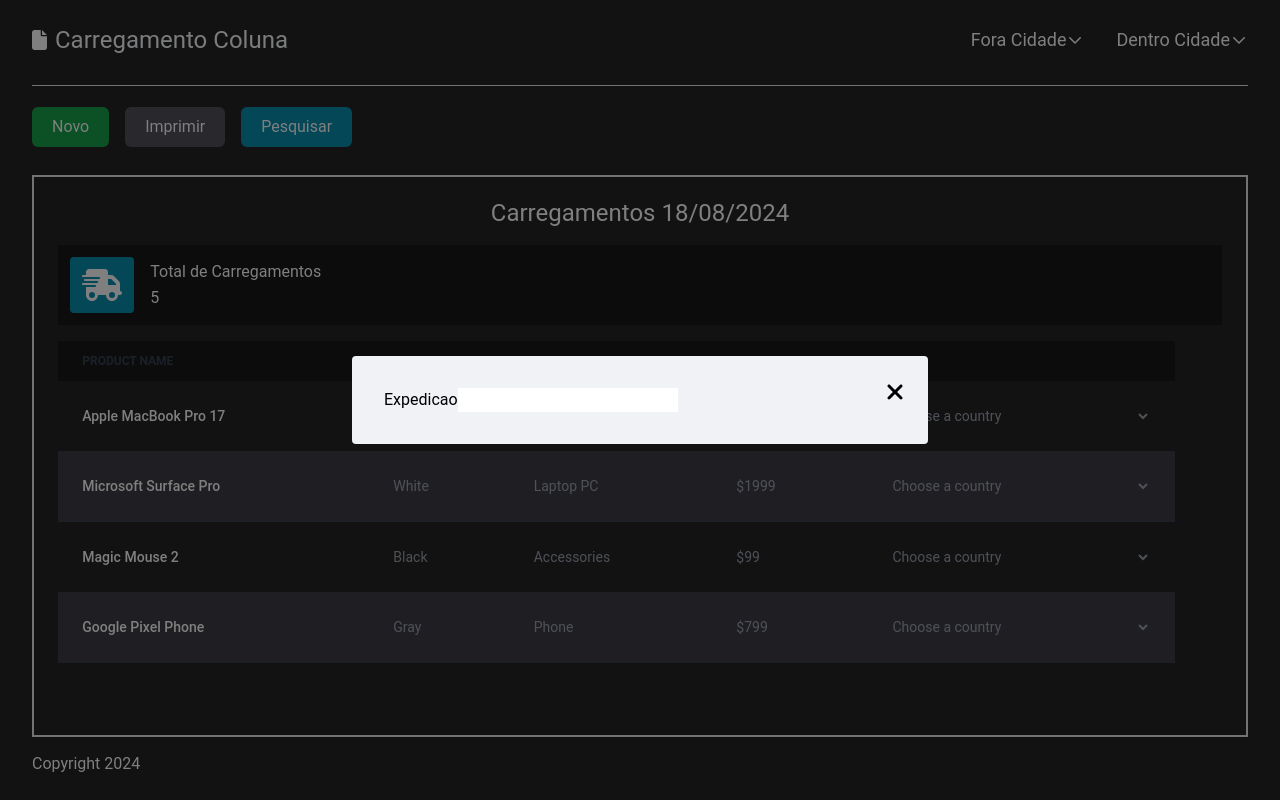
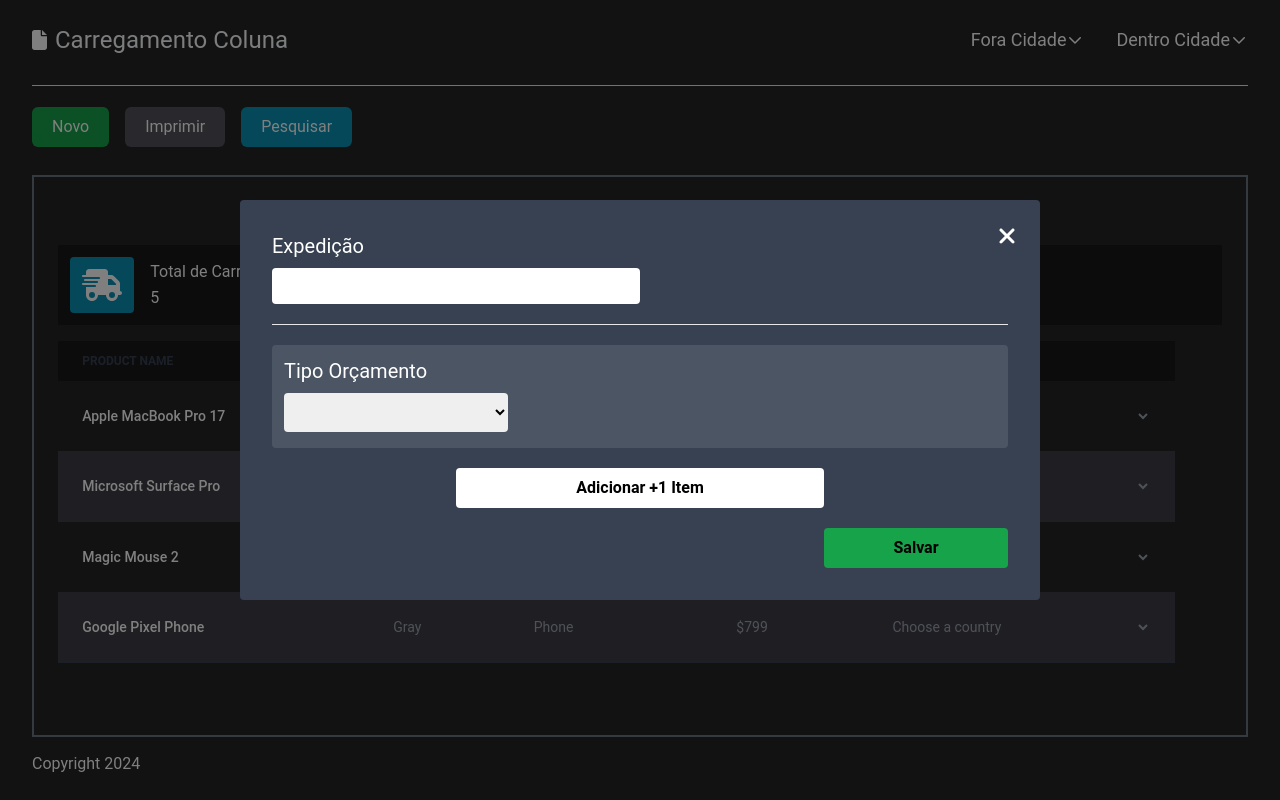
Before and after one commit to Joao123433/Controle-Carregamento, a Next.js app: page / in a window 1280 px wide. Both pictures are taken after a click on the button "Novo". Built offline with nearby package versions, Linux system fonts and the light colour scheme.

Commit message:
Criacao do modal de novo carregamento

```diff
--- a/src/components/NewShipmentModal/index.tsx
+++ b/src/components/NewShipmentModal/index.tsx
@@ -1,12 +1,82 @@
 import Modal from "react-modal"
 import { FontAwesomeIcon } from "@fortawesome/react-fontawesome";
 import { faXmark } from "@fortawesome/free-solid-svg-icons";
+import { ChangeEvent, useState } from "react";
+
 interface NewShipmentModal {
   isOpen: boolean
   onRequestClose: () => void
 }
 
 export function NewShipmentmodal({ isOpen, onRequestClose }: NewShipmentModal) {
+  const [selections, setSelections] = useState(['']);
+
+  const addChoiceSelections = () => {
+    setSelections((prevState) => [...prevState, ''])
+  }
+
+  const removeSelection = (index: number) => {
+    const filterSelection = selections.filter((selection, i) => i !== index)
+    setSelections(filterSelection)
+  }
+
+  const handleSelectChange = (index: number, value: string) => {
+    const newSelections = [...selections]
+    newSelections[index] = value
+    setSelections(newSelections)
+  }
+
+  const renderInputs = (selection: string, index: number) => {
+    if (selection == '1') {
+      return (
+        <>
+          <div className="flex flex-col gap-2">
+            <label className="text-white text-xl" htmlFor="">Ordem de Produção</label>
+            <input type="number" className="text-lg py-1 px-2 rounded"/>
+          </div>
+          <div className="flex flex-col gap-2">
+            <label className="text-white text-xl" htmlFor="">Nome do Cliente</label>
+            <input type="text" className="text-lg py-1 px-2 rounded"/>
+          </div>
+          <div className="flex flex-col gap-2">
+            <label className="text-white text-xl" htmlFor="">Data de Conclusão</label>
+            <input type="date" className="text-lg py-1 px-2 rounded"/>
+          </div>
+          <div className="flex flex-col gap-2">
+            <label className="text-white text-xl" htmlFor="">Romaneio</label>
+            <select name="" id="" className="text-lg py-2 px-2 rounded" required>
+              <option value=""></option>
+              <option value="1">SIM</option>
+              <option value="2">NÃO</option>
+            </select>
+          </div>
+          <div className="flex flex-col gap-2">
+            <label className="text-white text-xl" htmlFor="">Relatório</label>
+            <select name="" id="" className="text-lg py-2 px-2 rounded" required>
+              <option value=""></option>
+              <option value="1">SIM</option>
+              <option value="2">NÃO</option>
+            </select>
+          </div>
+        </>
+      );
+    } else if (selection == '2') {
+      return (
+        <>
+          <div className="flex flex-col gap-2">
+            <label className="text-white text-xl" htmlFor="">Ordem de Produção</label>
+            <input type="number" className="text-lg py-1 px-2 rounded"/>
+          </div>
+          <div className="flex flex-col gap-2">
+            <label className="text-white text-xl" htmlFor="">Produto</label>
+            <input type="text" className="text-lg py-1 px-2 rounded"/>
+          </div>
+        </>
+      );
+    }
+    return null;
+  };
+
   return (
     <Modal
       isOpen={isOpen}
@@ -14,12 +84,37 @@ export function NewShipmentmodal({ isOpen, onRequestClose }: NewShipmentModal) {
       overlayClassName="react-modal-overlay"
       className="react-modal-content"
     >
-      <button type="button" onClick={onRequestClose} className="react-modal-close">
-        <FontAwesomeIcon icon={faXmark} size="xl" />
+      <button type="button" className="react-modal-close" onClick={onRequestClose}>
+        <FontAwesomeIcon icon={faXmark} size="xl" color="white" />
       </button>
-      <form action="">
-        <label htmlFor="">Expedicao</label>
-        <input type="text" />
+      <form action="" className="flex flex-col gap-5">
+        <div className="flex flex-col gap-2">
+          <label className="text-white text-xl" htmlFor="expedicao">Expedição</label>
+          <input type="text" id="expedicao" className="w-2/4 text-lg py-1 px-2 rounded" />
+        </div>
+        <hr />
+        {selections.map((selection, index) => (
+          <div className="grid grid-cols-3 gap-5 bg-gray-600 px-3 pt-3 pb-4 rounded" key={index}>
+            <div className="flex flex-col gap-2">
+              <label className="text-white text-xl" htmlFor="">Tipo Orçamento</label>
+              <select value={selection} onChange={(e: ChangeEvent<HTMLSelectElement>) => handleSelectChange(index, e.target.value)} className="text-lg py-2 px-2 rounded" required>
+                <option value="0"></option>
+                <option value="1">V3</option>
+                <option value="2">MERCO</option>
+              </select>
+            </div>
+            {renderInputs(selection, index)}
+            {index != 0 && (
+              <div className="col-span-full flex justify-end">
+                <button className="bg-red-600 font-bold px-3 py-2 rounded w-1/4 hover:brightness-90" onClick={() => removeSelection(index)}>remover</button>
+              </div>
+            )}
+          </div>
+        ))}
+        <button type="button" className="bg-white font-bold px-3 py-2 rounded w-2/4 m-auto hover:brightness-90" onClick={addChoiceSelections}>Adicionar +1 Item</button>
+        <div className="flex flex-row justify-end gap-5">
+          <button type="submit" className="bg-green-600 font-bold px-3 py-2 rounded w-1/4 hover:brightness-90">Salvar</button>
+        </div>
       </form>
     </Modal>
   )
--- a/src/pages/index.tsx
+++ b/src/pages/index.tsx
@@ -29,7 +29,7 @@ export default function Home() {
         <button className="px-5 py-2 bg-zinc-600 text-white rounded-md hover:brightness-90 device:px-3 device:py-1">Imprimir</button>
         <button className="px-5 py-2 bg-cyan-600 text-white rounded-md hover:brightness-90 device:px-3 device:py-1">Pesquisar</button>
       </section>
-      <section className="py-5 h-90 border-2 flex flex-col items-center gap-4">
+      <section className="py-5 h-90 border-2 border-gray-500 flex flex-col items-center gap-4">
         <h1 className="text-2xl text-white text-center">
           Carregamentos {new Intl.DateTimeFormat("pt-br").format(new Date())}
         </h1>
--- a/src/styles/globals.css
+++ b/src/styles/globals.css
@@ -30,8 +30,8 @@ html {
 
 .react-modal-content {
   width: 100%;
-  max-width: 576px;
-  background-color: #f0f2f5;
+  max-width: 800px;
+  background-color: rgb(55 65 81);
   padding: 2rem;
   position: relative;
   border-radius: .25rem;
```
